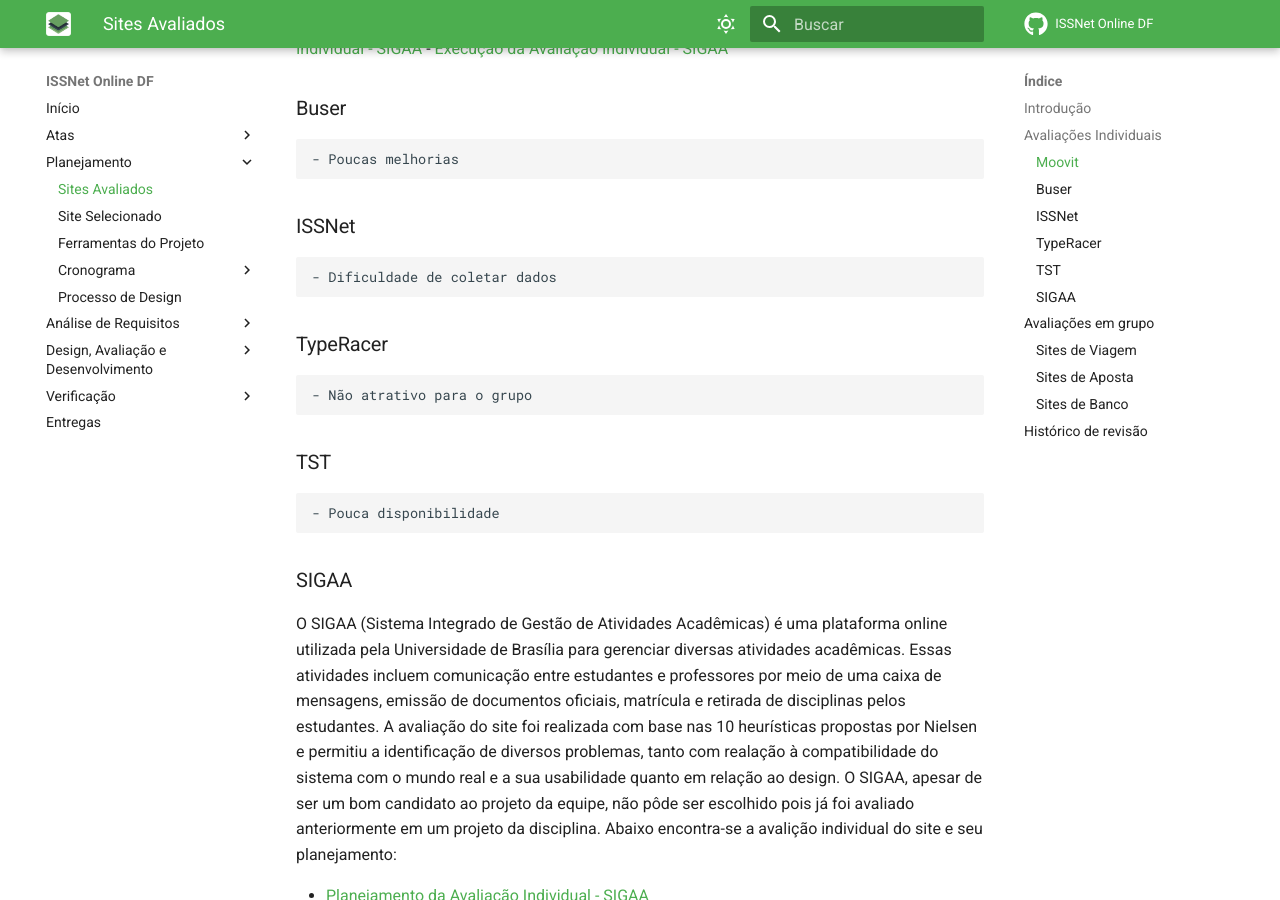
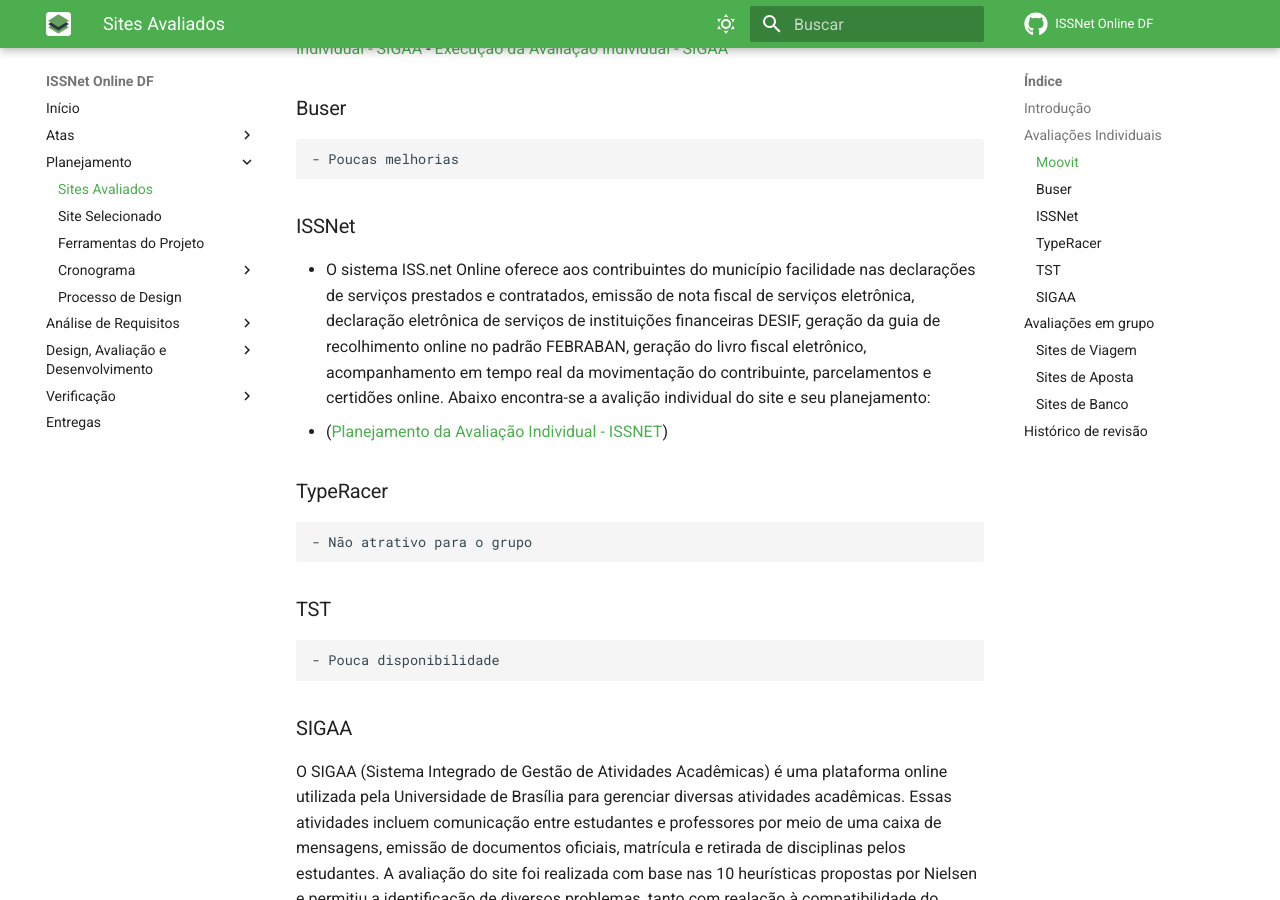
Before and after one commit to Interacao-Humano-Computador/2023.1-ISSNet, an MkDocs documentation site: the page built from gitpages/docs/planejamento/avaliados.md, in a window 1280 px wide and 900 px high, scrolled down 967 px. Built offline with MkDocs 1.6.1 and Material for MkDocs 9.7.7, drawn with Linux system fonts in a browser that asks for light colours; comment, search, counter and statistics services are not loaded.

Commit message:
adicionando algumas correções

```diff
--- a/gitpages/docs/planejamento/avaliados.md
+++ b/gitpages/docs/planejamento/avaliados.md
@@ -24,7 +24,12 @@
 ### Buser
     - Poucas melhorias
 ### ISSNet
-    - Dificuldade de coletar dados
+- O sistema ISS.net Online oferece aos contribuintes do município facilidade nas declarações de serviços prestados e
+contratados, emissão de nota fiscal de serviços eletrônica, declaração eletrônica de serviços de instituições
+financeiras DESIF, geração da guia de recolhimento online no padrão FEBRABAN, geração do livro fiscal eletrônico,
+acompanhamento em tempo real da movimentação do contribuinte, parcelamentos e certidões online.
+Abaixo encontra-se a avalição individual do site e seu planejamento:
+- ([Planejamento da Avaliação Individual - ISSNET](doc/ProjetoParteIndividualPlanejAvalia%C3%A7%C3%A3oISSNET.pdf))
 ### TypeRacer
     - Não atrativo para o grupo
 ### TST
```
Also changed, not shown: gitpages/docs/analise_de_requisitos/analise_de_tarefas.md (+1 -1 lines), 1 other file.
